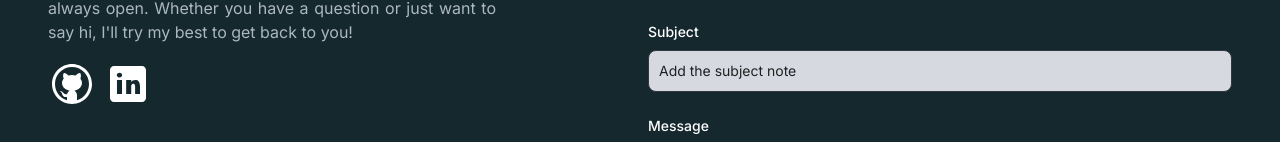
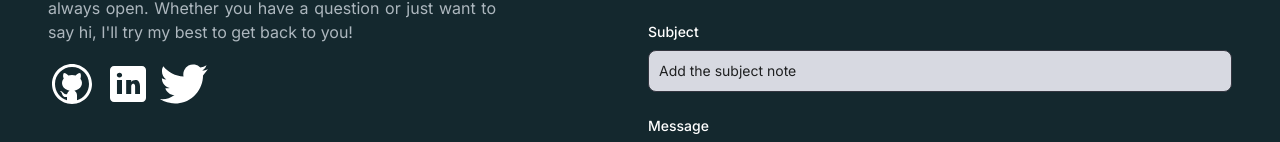
Before and after one commit to nishan-dangal/N_portfolio, a Next.js app: page / in a window 1280 px wide. Shown: the part 3200-3342 px from the top of the page. Built offline with nearby package versions, Linux system fonts and the light colour scheme.

Commit message:
Twitter icon with svg format added to the contact link

```diff
--- a/app/components/EmailSection.jsx
+++ b/app/components/EmailSection.jsx
@@ -2,7 +2,7 @@
 import React, { useState } from "react";
 import GithubIcon from "../../public/github-icon.svg";
 import LinkedinIcon from "../../public/linkedin-icon.svg";
-import { FaInstagram } from "react-icons/fa";
+import TwitterIcon from "../../public/twitter-icon.svg";
 import Link from "next/link";
 import Image from "next/image";
 
@@ -62,6 +62,9 @@ const EmailSection = () => {
           </Link>
           <Link href="https://www.linkedin.com/in/nishan-dangal-2aa87317a/">
             <Image src={LinkedinIcon} alt="Linkedin Icon" />
+          </Link>
+          <Link href="https://x.com/nishandangal8">
+            <Image src={TwitterIcon} alt="Twitter Icon" />
           </Link>
         </div>
       </div>
```
Also changed, not shown: public/twitter-icon.svg (added).
